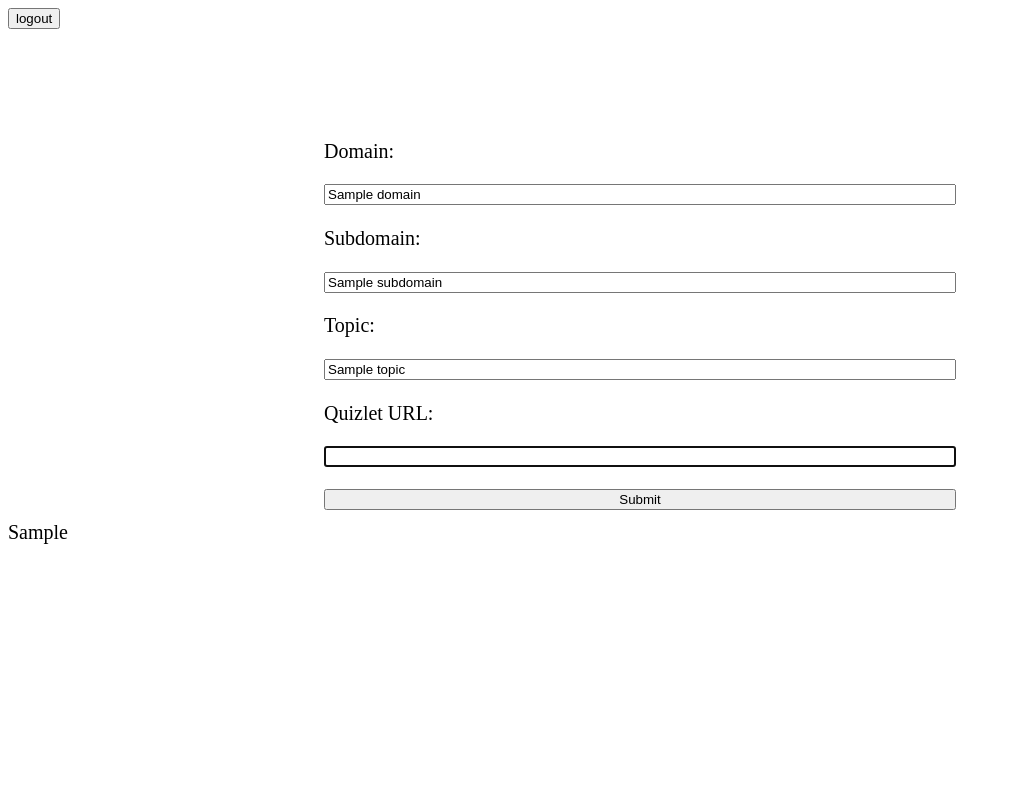
After one commit to jamiejamiebobamie/flashcardAppBackend, a Flask app: template templates/quizlet.html in a window 1280 px wide. The commit adds this page. Shown: the whole page, without its empty margins (0-1011 px from the left). Run offline with Flask 2, Linux system fonts and the light colour scheme; the template is opened without the code that fills it: most values are stand-ins (such as "Sample title", 1, 10 or a date in 2020).

Commit message:
added a new route and working on a delete route.

```diff
--- a/app.py
+++ b/app.py
@@ -13,6 +13,10 @@ import json
 
 from functools import reduce
 
+from bs4 import BeautifulSoup
+import requests
+from src.read_cookies import parse_cookies
+
 import pymongo
 from pymongo import MongoClient
 MONGO_URI = str(os.environ.get('MONGO_URI'))
@@ -27,7 +31,7 @@ def _main_get():
     else:
         return render_template('login.html')
 
-@app.route('/login',methods=['post'])
+@app.route('/login',methods=['POST'])
 def login():
     password = request.form.getlist('password')[0]
     password_matches = password == str(os.environ.get('password'))
@@ -36,7 +40,7 @@ def login():
         response.set_cookie('loggedin?', str(os.environ.get('is_logged_in')))
     return response
 
-@app.route('/logout',methods=['get'])
+@app.route('/logout',methods=['GET'])
 def logout():
     response = make_response(render_template('login.html'))
     response.set_cookie('loggedin?', 'nope')
@@ -60,38 +64,128 @@ def _main_post():
     else:
         return render_template('login.html')
 
-@app.route('/add',methods=['POST'])
-def add_cards():
-
+def add_card_to_db(Domain,Subdomain,Topic,front,back):
     db = mongo.db
     cardstacks = db.cardstacks
-    Domain = request.form.getlist('Domain')[0]
-    Subdomain = request.form.getlist('Subdomain')[0]
-    Topic = request.form.getlist('Topic')[0]
-    front = request.form.getlist('front')[0]
-    back = request.form.getlist('back')[0]
+    new_document = {
+        "Domain" : Domain,
+        "Subdomain" : Subdomain,
+        "Topic" : Topic,
+        "front" : front,
+        "back" : back
+    }
+    return_document = cardstacks.insert_one(new_document)
+    inserted_ok = return_document.acknowledged
 
-    all_fields_contain_content = (len(Domain) and
-                                 len(Subdomain) and
-                                 len(Topic) and
-                                 len(front) and
-                                 len(back))
-    inserted_ok = False
-    if all_fields_contain_content:
-        new_document = {
-            "Domain" : Domain,
-            "Subdomain" : Subdomain,
-            "Topic" : Topic,
-            "front" : front,
-            "back" : back
-        }
-        return_document = cardstacks.insert_one(new_document)
-        inserted_ok = return_document.acknowledged
+    return inserted_ok
 
-    # need to find a way to send along the status of the insertion to _main_post
-    # request.headers.set("inserted", inserted_ok)
+@app.route('/add',methods=['POST'])
+def add_card():
+    is_logged_in = request.cookies.get('loggedin?')
+    if is_logged_in == str(os.environ.get('is_logged_in')):
+        # db = mongo.db
+        # cardstacks = db.cardstacks
+        Domain = request.form.getlist('Domain')[0]
+        Subdomain = request.form.getlist('Subdomain')[0]
+        Topic = request.form.getlist('Topic')[0]
+        front = request.form.getlist('front')[0]
+        back = request.form.getlist('back')[0]
 
-    return redirect(url_for('._main_post'), code=307)
+        all_fields_contain_content = (len(Domain) and
+                                     len(Subdomain) and
+                                     len(Topic) and
+                                     len(front) and
+                                     len(back))
+        inserted_ok = False
+        if all_fields_contain_content:
+            inserted_ok = add_card_to_db(Domain,Subdomain,Topic,front,back)
+
+        # need to find a way to send along the status of the insertion to _main_post
+        # request.headers.set("inserted", inserted_ok)
+
+        return redirect(url_for('._main_post'), code=307)
+    else:
+        return render_template('login.html')
+
+
+# web scrape quizlet.com
+# must log in first and copy the url path of the flashcards you want.
+@app.route('/quizlet',methods=['GET'])
+def quizlet_url_form():
+    is_logged_in = request.cookies.get('loggedin?')
+    if is_logged_in == str(os.environ.get('is_logged_in')):
+        return render_template('quizlet.html')
+    else:
+        return render_template('login.html')
+
+
+# web scrape quizlet.com
+# must log in first and copy the url path of the flashcards you want.
+@app.route('/quizlet',methods=['POST'])
+def get_flashcards():
+    is_logged_in = request.cookies.get('loggedin?')
+    if is_logged_in == str(os.environ.get('is_logged_in')):
+        Domain = request.form.getlist('Domain')[0]
+        Subdomain = request.form.getlist('Subdomain')[0]
+        Topic = request.form.getlist('Topic')[0]
+        url = request.form.getlist('QuizletURL')[0]
+        all_fields_contain_content = (len(Domain) and
+                                     len(Subdomain) and
+                                     len(Topic) and
+                                     len(url))
+        if all_fields_contain_content:
+            s = requests.Session()
+            print(url)
+            headers = {
+                'User-Agent': 'My User Agent 1.0',
+                'From': 'youremail@domain.com'  # This is another valid field
+            }
+            page = s.get(url,headers=headers)
+            soup = BeautifulSoup(page.content, 'html.parser')
+            """
+            FROM QUIZLET:
+                <span class="TermText notranslate lang-en”> term
+                <span class="TermText notranslate lang-en”> definition
+            """
+
+            terms_defs = soup.findAll("span", {"class": "TermText notranslate lang-en"})
+
+            flashcard = []
+            # flashcards = []
+            insertion_statuses = []
+
+            if terms_defs:
+                for i in range(len(terms_defs)):
+                    terms_defs[i] = terms_defs[i].prettify()
+                    # grab the content between the <span></span> tags
+                    content = terms_defs[i].split("\n")[1]
+                    if not len(flashcard):
+                        # need to do more testing, but it appears there is a leading
+                            # space in front of the terms and defintions that needs
+                            # to be stripped.
+                        flashcard.append(content[1:])
+                    else:
+                        front = flashcard[0]
+                        # strip the leading space.
+                        back = content[1:]
+                        # flashcards.append((front,back))
+                        inserted_ok = add_card_to_db(Domain,Subdomain,Topic,front,back)
+                        insertion_statuses.append(inserted_ok)
+                        flashcard = []
+        return render_template('quizlet.html', inserted_ok=all(insertion_statuses))
+    else:
+        return render_template('login.html')
+
+
+# web scrape quizlet.com
+# must log in first and copy the url path of the flashcards you want.
+@app.route('/deleteStack',methods=['DELETE'])
+def quizlet_url_form():
+    is_logged_in = request.cookies.get('loggedin?')
+    if is_logged_in == str(os.environ.get('is_logged_in')):
+        return render_template('quizlet.html')
+    else:
+        return render_template('login.html')
 
 @app.route('/api/v1/cards',methods=['POST'])
 def query_cards():
--- a/requirements.txt
+++ b/requirements.txt
@@ -1,4 +1,5 @@
 bs4==0.0.1
+beautifulsoup4==4.9.1
 certifi==2020.6.20
 chardet==3.0.4
 click==7.1.2
--- a/templates/base.html
+++ b/templates/base.html
@@ -5,6 +5,9 @@
     <body>
         <form action="/logout" method="get">
             <input type="submit" value="logout"/>
+        </form>
+        <form action="/quizlet" method="get">
+            <input type="submit" value="pull cards from quizlet"/>
         </form>
         {% if Inserted %}
         <form
--- /dev/null
+++ b/templates/quizlet.html
@@ -0,0 +1,24 @@
+<html style='font-size:20px;'>
+    <head>
+        <title>add flashcards to cs-refresh</title>
+    </head>
+    <body>
+        <form action="/logout" method="get">
+            <input type="submit" value="logout"/>
+        </form>
+        <form
+            style ='display:flex;flex-direction:column;justify-content:space-around;height:50%; width: 50%;align-self:center;margin-left:auto;margin-right:auto;margin-top:100px;margin-bottom:auto;min-width:500px;max-width:900px;'
+            action="/quizlet" method="post">
+            <label for="Domain">Domain:</label>
+            <input tabindex="1" type="text" id="Domain"  name="Domain" value="{{Domain}}">
+            <label for="Subdomain">Subdomain:</label>
+            <input tabindex="2" type="text" id="Subdomain" name="Subdomain" value="{{Subdomain}}">
+            <label for="Topic">Topic:</label>
+            <input tabindex="3" type="text" id="Topic" name="Topic" value="{{Topic}}">
+            <label for="QuizletURL">Quizlet URL:</label>
+            <input autofocus tabindex="4" type="text" id="QuizletURL" name="QuizletURL">
+            <input tabindex="0" type="submit" value="Submit">
+        </form>
+        <hi>{{inserted_ok}}</h1>
+    </body>
+</html>
```
Also changed, not shown: src/read_cookies.py (added, +11 -0 lines), 1 other file.
